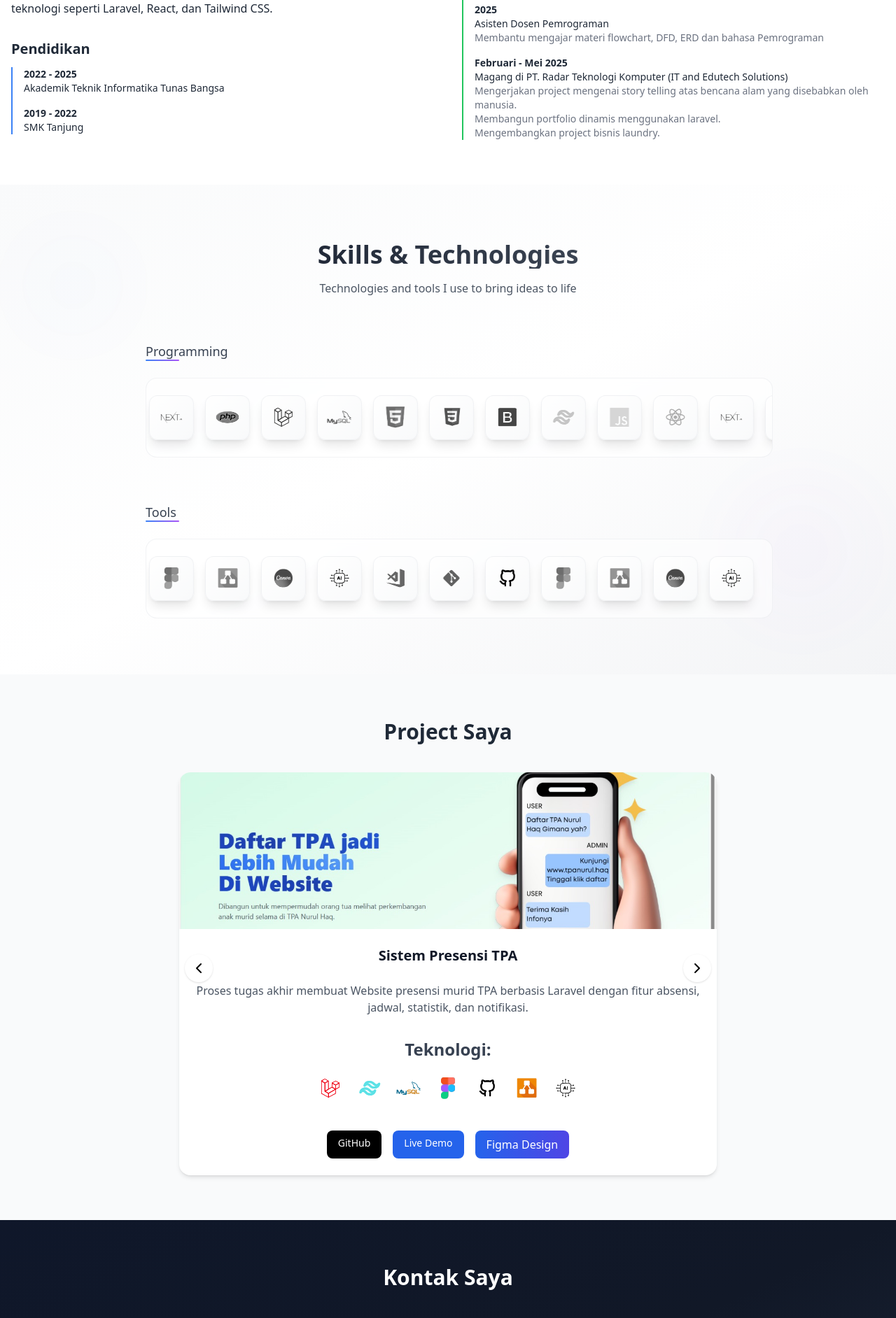
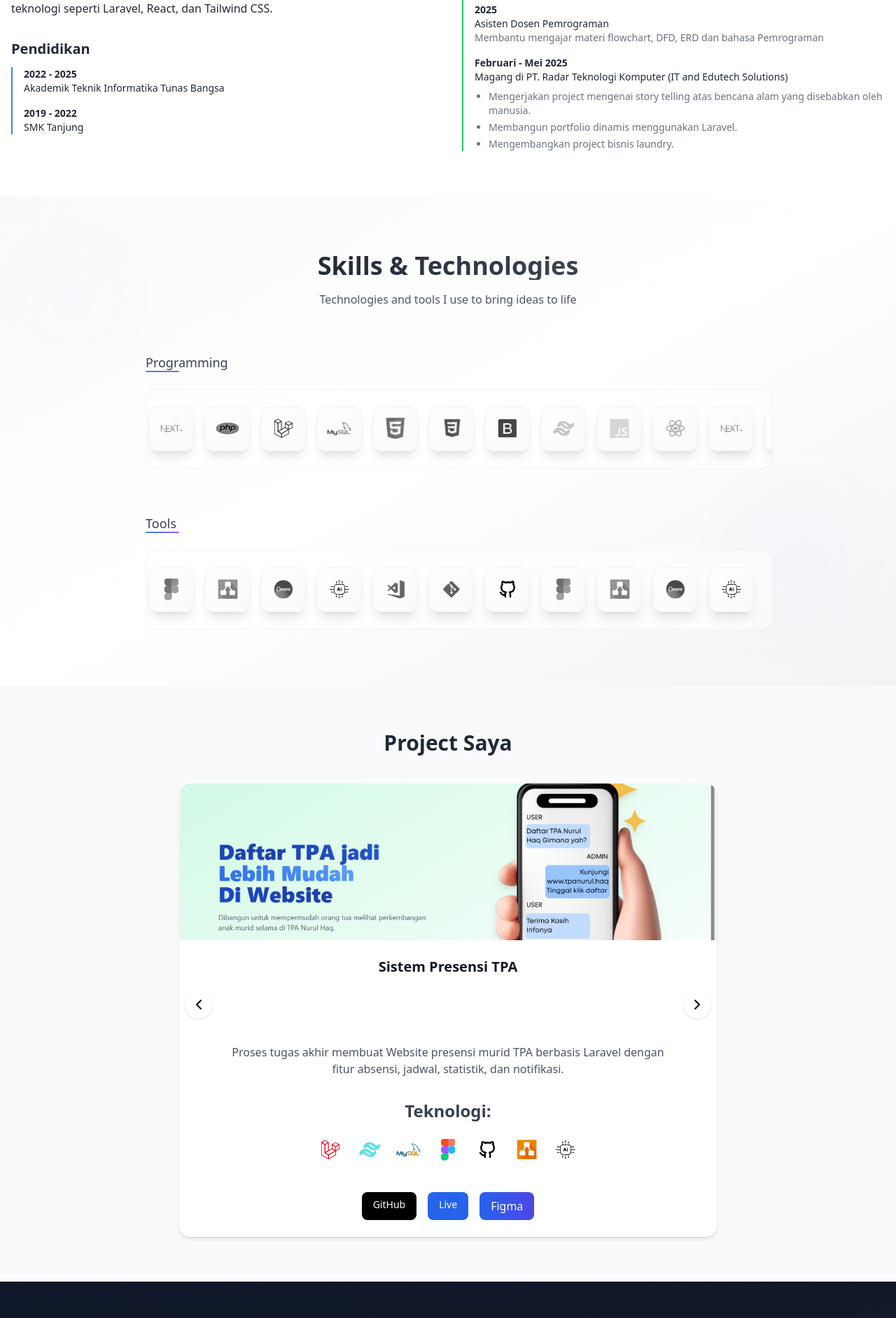
Before and after one commit to Ipul1122/portfolio, a Next.js app: page / in a window 1280 px wide. Shown: the part 1128-3012 px from the top of the page at 70% size. Built offline with nearby package versions, Linux system fonts and the light colour scheme; grey boxes are pictures that could not be loaded.

Commit message:
update tampilan mobile

```diff
--- a/src/components/About.jsx
+++ b/src/components/About.jsx
@@ -60,16 +60,14 @@ return (
                 <div className="text-sm">
                     <p className="font-semibold">Februari - Mei 2025</p>
                     <p>Magang di PT. Radar Teknologi Komputer (IT and Edutech Solutions)</p>
-                    <p className="text-gray-500 dark:text-gray-400">
-
-                            <li>Mengerjakan project mengenai story telling atas bencana alam yang disebabkan oleh manusia.</li>
-
-                            <li>Membangun portfolio dinamis menggunakan laravel.</li>
-
-                            <li>Mengembangkan project bisnis laundry.</li>
-                    </p>
+                    <ul className="list-disc ml-5 text-gray-500 dark:text-gray-400 mt-2 space-y-1">
+                    <li>Mengerjakan project mengenai story telling atas bencana alam yang disebabkan oleh manusia.</li>
+                    <li>Membangun portfolio dinamis menggunakan Laravel.</li>
+                    <li>Mengembangkan project bisnis laundry.</li>
+                    </ul>
                 </div>
                 </li>
+
             </ul>
             </div>
         </div>
--- a/src/components/Hero.jsx
+++ b/src/components/Hero.jsx
@@ -58,10 +58,10 @@ return (
         />
 
         {/* Ikon Mengambang */}
-        <FaHtml5 className="text-orange-600 text-3xl absolute top-0 left-1/4 animate-bounce" />
-        <FaReact className="text-blue-500 text-3xl absolute top-1/4 right-14 animate-bounce delay-100" />
-        <FaLaravel className="text-red-600 text-3xl absolute bottom-1/4 left-14 animate-bounce delay-200" />
-        <SiNextdotjs className="text-black text-3xl absolute bottom-0 right-1/4 animate-bounce delay-300" />
+        <FaHtml5 className="text-orange-600 text-3xl absolute top-0 left-12 animate-bounce" />
+        <FaReact className="text-blue-500 text-3xl absolute top-1/4 right-10 animate-bounce delay-100" />
+        <FaLaravel className="text-red-600 text-3xl absolute bottom-1/4 left-6 animate-bounce delay-200" />
+        <SiNextdotjs className="text-black text-3xl absolute bottom-0 right-10 animate-bounce delay-300" />
         </div>
     </div>
     </section>
--- a/src/components/Project.jsx
+++ b/src/components/Project.jsx
@@ -49,7 +49,7 @@ setCurrentIndex((prevIndex) => (prevIndex === projects.length - 1 ? 0 : prevInde
 const project = projects[currentIndex];
 
 return (
-<section id="projects" className="py-16 bg-gray-50 dark:bg-neutral-900">
+<section id="projects" className="py-16 bg-gray-50 dark:bg-neutral-900 ">
     <div className="container mx-auto px-4">
     <h2 className="text-3xl font-bold mb-10 text-center text-gray-800 dark:text-white">Project Saya</h2>
 
@@ -65,7 +65,7 @@ return (
         />
         <div className="p-6 flex flex-col items-center text-center gap-y-4 ">
             <h3 className="text-xl font-semibold text-gray-900 text-center dark:text-white">{project.title}</h3>
-            <p className="mt-2 text-gray-600 dark:text-white">{project.description}</p>
+            <p className=" text-gray-600 dark:text-white sm:mx-4 lg:mx-10 sm:mt-10 lg:mt-20">{project.description}</p>
 
             <div className="mt-4">
             <p className="sm:text-sm md:text-xl lg:text-2xl font-bold text-gray-700 mb-5 dark:text-white">Teknologi:</p>
@@ -106,7 +106,7 @@ return (
                 rel="noopener noreferrer"
                 className="px-4 py-2 bg-blue-600 text-white text-sm rounded-lg hover:bg-blue-500 transition"
             >
-                Live Demo
+                Live
             </a>
             )}
                 {project.figma && (
@@ -116,7 +116,7 @@ return (
             rel="noopener noreferrer"
             className="px-4 py-2 text-white rounded-lg bg-gradient-to-r from-blue-600 to-indigo-600 hover:from-blue-700 hover:to-indigo-700 transition"
             >
-            Figma Design
+            Figma
             </a>
             )}
 
```
